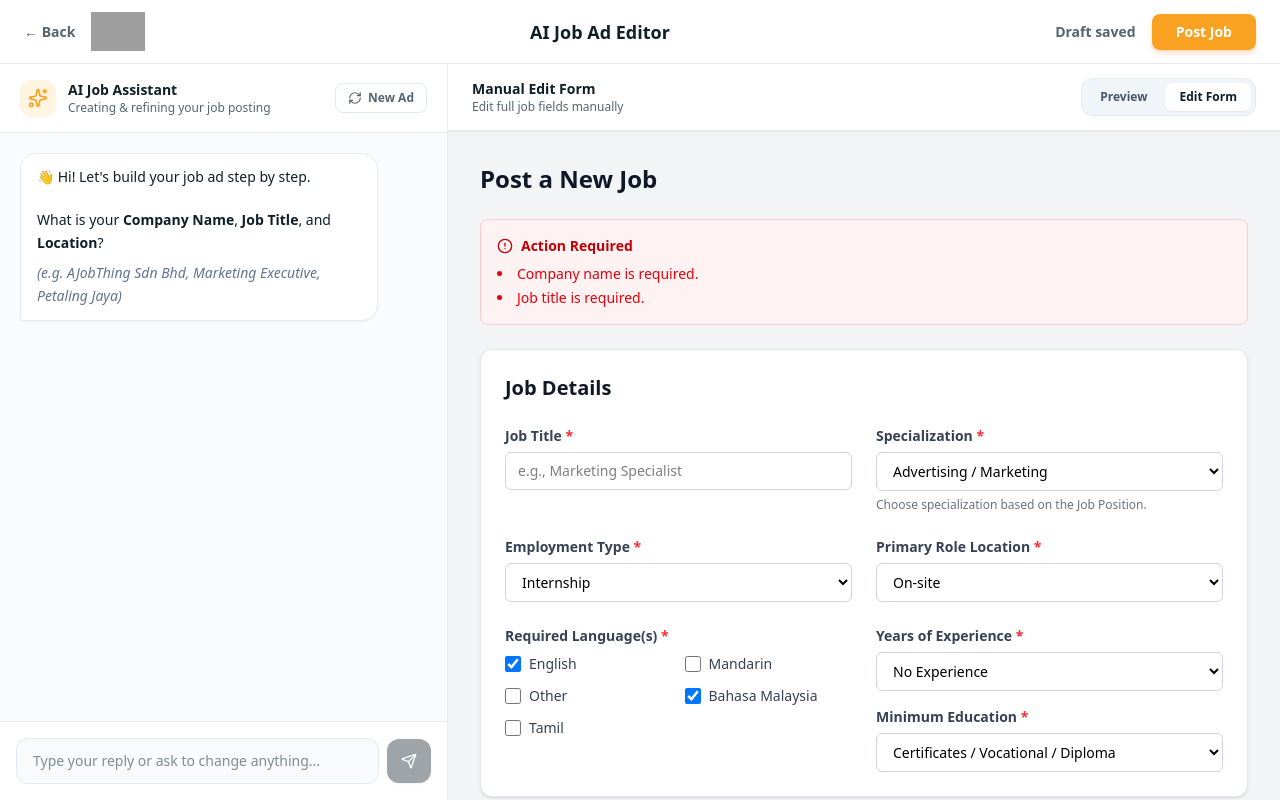
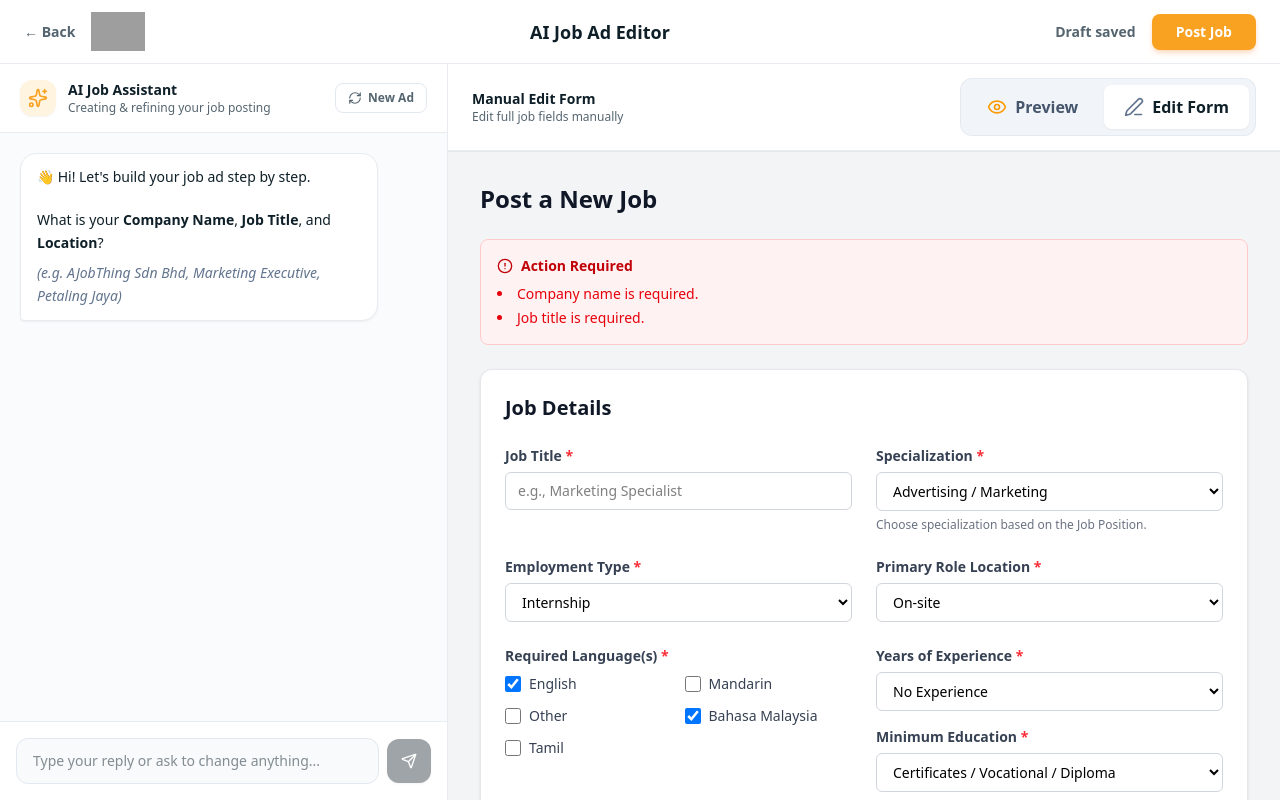
Before and after one commit to iherdinaa/ai-job-editor, a React (Vite) app: page / in a window 1280 px wide. Both pictures are taken after a click on the button "Post This Job". Built offline with nearby package versions, Linux system fonts and the light colour scheme; grey boxes are pictures that could not be loaded.

Commit message:
feat: enhance UI consistency for JobPreview and ManualEditor buttons
Co-authored-by: iherdinaa <137377967+iherdinaa@users.noreply.github.com>

```diff
--- a/src/components/JobPreview.tsx
+++ b/src/components/JobPreview.tsx
@@ -387,19 +387,19 @@ export default function JobPreview({ jobData, isEditMode, onToggleEdit, onPost,
         </div>
 
         {!hideToggle && onToggleEdit && (
-          <div className="bg-slate-100 p-1 rounded-xl flex items-center gap-1 border border-slate-200/80">
+          <div className="bg-slate-100 p-1.5 rounded-xl flex items-center gap-1.5 border border-slate-200/80">
             <button
               type="button"
               onClick={() => {
                 if (isEditMode) onToggleEdit();
               }}
-              className={`inline-flex items-center gap-1.5 px-3.5 py-1.5 rounded-lg text-xs font-bold transition-all cursor-pointer ${
+              className={`inline-flex items-center gap-2 px-5 py-2.5 rounded-lg text-base font-bold transition-all cursor-pointer ${
                 !isEditMode
                   ? 'bg-white text-[#0E1F28] shadow-xs'
                   : 'text-slate-600 hover:text-slate-900'
               }`}
             >
-              <Eye className="w-3.5 h-3.5 text-amber-500" />
+              <Eye className="w-5 h-5 text-amber-500" />
               Preview
             </button>
             <button
@@ -407,13 +407,13 @@ export default function JobPreview({ jobData, isEditMode, onToggleEdit, onPost,
               onClick={() => {
                 if (!isEditMode) onToggleEdit();
               }}
-              className={`inline-flex items-center gap-1.5 px-3.5 py-1.5 rounded-lg text-xs font-bold transition-all cursor-pointer ${
+              className={`inline-flex items-center gap-2 px-5 py-2.5 rounded-lg text-base font-bold transition-all cursor-pointer ${
                 isEditMode
                   ? 'bg-white text-[#0E1F28] shadow-xs'
                   : 'text-slate-600 hover:text-slate-900'
               }`}
             >
-              <Edit3 className="w-3.5 h-3.5 text-slate-500" />
+              <Edit3 className="w-5 h-5 text-slate-500" />
               Edit Form
             </button>
           </div>
--- a/src/components/ManualEditor.tsx
+++ b/src/components/ManualEditor.tsx
@@ -1,6 +1,6 @@
 import React, { useState } from "react";
 import { JobData, JobType } from "../types";
-import { Sparkles, AlertCircle, X, List, ListOrdered, Undo, Plus, MapPin, Check, Mail, Phone, MessageSquare, Eye } from "lucide-react";
+import { Sparkles, AlertCircle, X, List, ListOrdered, Undo, Plus, MapPin, Check, Mail, Phone, MessageSquare, Eye, Edit3 } from "lucide-react";
 
 interface ManualEditorProps {
   jobData: JobData;
@@ -397,19 +397,21 @@ export default function ManualEditor({ jobData, onUpdate, validationErrors, isEd
           <h2 className="text-sm font-bold text-[#0E1F28]">Manual Edit Form</h2>
           <p className="text-xs text-[#556570]">Edit full job fields manually</p>
         </div>
-        <div className="bg-slate-100 p-1 rounded-xl flex items-center gap-1 border border-slate-200/80">
+        <div className="bg-slate-100 p-1.5 rounded-xl flex items-center gap-1.5 border border-slate-200/80">
           <button
             type="button"
             onClick={() => onToggleEdit()}
-            className={`inline-flex items-center gap-1.5 px-3.5 py-1.5 rounded-lg text-xs font-bold transition-all cursor-pointer ${!isEditMode ? 'bg-white text-[#0E1F28] shadow-xs' : 'text-slate-600 hover:text-slate-900'}`}
+            className={`inline-flex items-center gap-2 px-5 py-2.5 rounded-lg text-base font-bold transition-all cursor-pointer ${!isEditMode ? 'bg-white text-[#0E1F28] shadow-xs' : 'text-slate-600 hover:text-slate-900'}`}
           >
+            <Eye className="w-5 h-5 text-amber-500" />
             Preview
           </button>
           <button
             type="button"
             onClick={() => {}}
-            className={`inline-flex items-center gap-1.5 px-3.5 py-1.5 rounded-lg text-xs font-bold transition-all cursor-pointer ${isEditMode ? 'bg-white text-[#0E1F28] shadow-xs' : 'text-slate-600 hover:text-slate-900'}`}
+            className={`inline-flex items-center gap-2 px-5 py-2.5 rounded-lg text-base font-bold transition-all cursor-pointer ${isEditMode ? 'bg-white text-[#0E1F28] shadow-xs' : 'text-slate-600 hover:text-slate-900'}`}
           >
+            <Edit3 className="w-5 h-5 text-slate-500" />
             Edit Form
           </button>
         </div>
```
